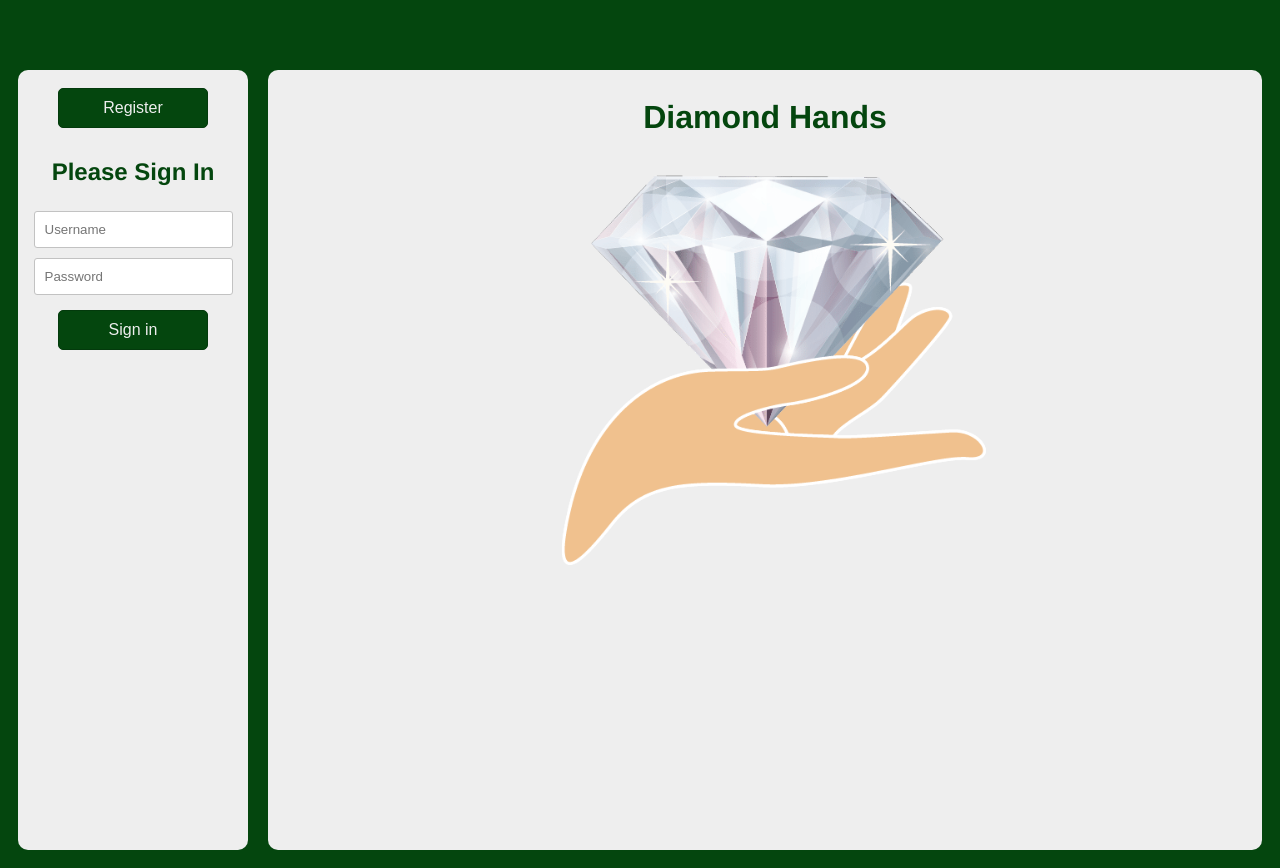
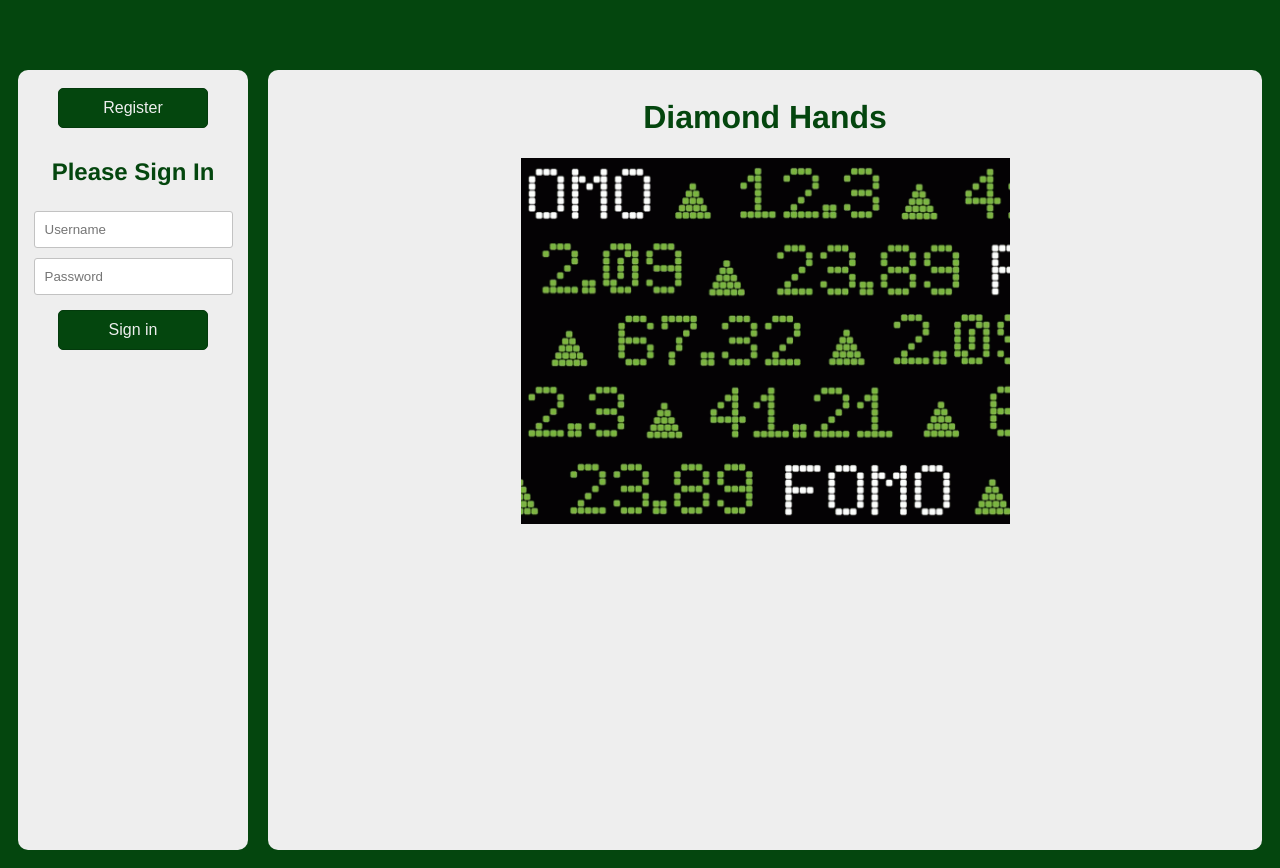
Before and after one commit to JordanUbaldo/Stock-Capstone, a Vue app in the folder frontend/: page / in a window 1280 px wide. Built offline with nearby package versions, Linux system fonts and the light colour scheme.

Commit message:
Fixed leaderboard not loading after game created.

```diff
--- a/frontend/src/components/sidebar/GameList.vue
+++ b/frontend/src/components/sidebar/GameList.vue
@@ -33,13 +33,10 @@ export default {
                 this.$store.commit("SET_CURRENT_GAME_ID", gameId);
                 this.$store.commit("SET_CURRENT_GAME_NAME", gameName);
                 this.$store.commit('SET_CURRENT_GAME_END_DATE', gameEndDate);
-                this.$router.push({ name: 'game', params: { gameId : gameId}});
 
-                //
                 const response = await gamesService.getLeaderboard(this.$store.state.currentGameId, this.$store.state.token);
                 const leaderboard= response.data.sort((a,b) => b.amount - a.amount)
                 this.$store.commit('SET_CURRENT_LEADERBOARD', leaderboard);
-                //
 
                 const rawStocksResponse = await stockService.getStocks(gameId, this.$store.state.token);
                 this.$store.commit('SET_CURRENT_USER_STOCKS', rawStocksResponse.data);
@@ -49,6 +46,7 @@ export default {
 
                 this.$store.commit('CLEAR_CURRENT_STOCK_DETAILS');
                 this.$store.commit('SET_SHOW_FORM_FALSE');
+                this.$router.push({ name: 'game', params: { gameId : gameId}});
             }
         },
         isGameOver(endDate) {
--- a/frontend/src/views/Home.vue
+++ b/frontend/src/views/Home.vue
@@ -2,7 +2,7 @@
   <div id="home_view">
     <div class="home">
       <h1>Diamond Hands</h1>
-      <img id="home-image" src= "../assets/DiamondHands.png" alt="Home Image">
+      <img id="home-image" src= "../assets/stocks-wall-street.gif" alt="Home Image">
     </div>
   </div>
 </template>
```
Also changed, not shown: frontend/src/assets/stocks-wall-street.gif (added).
